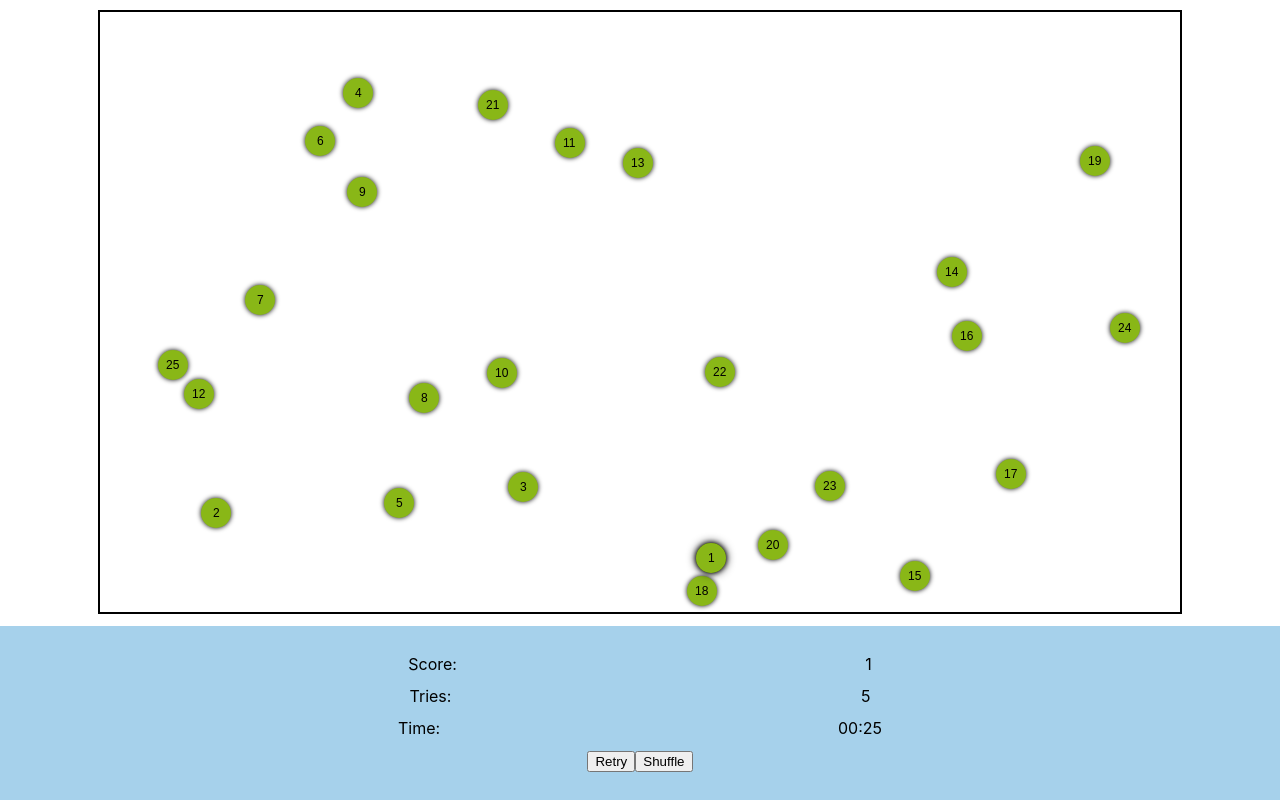
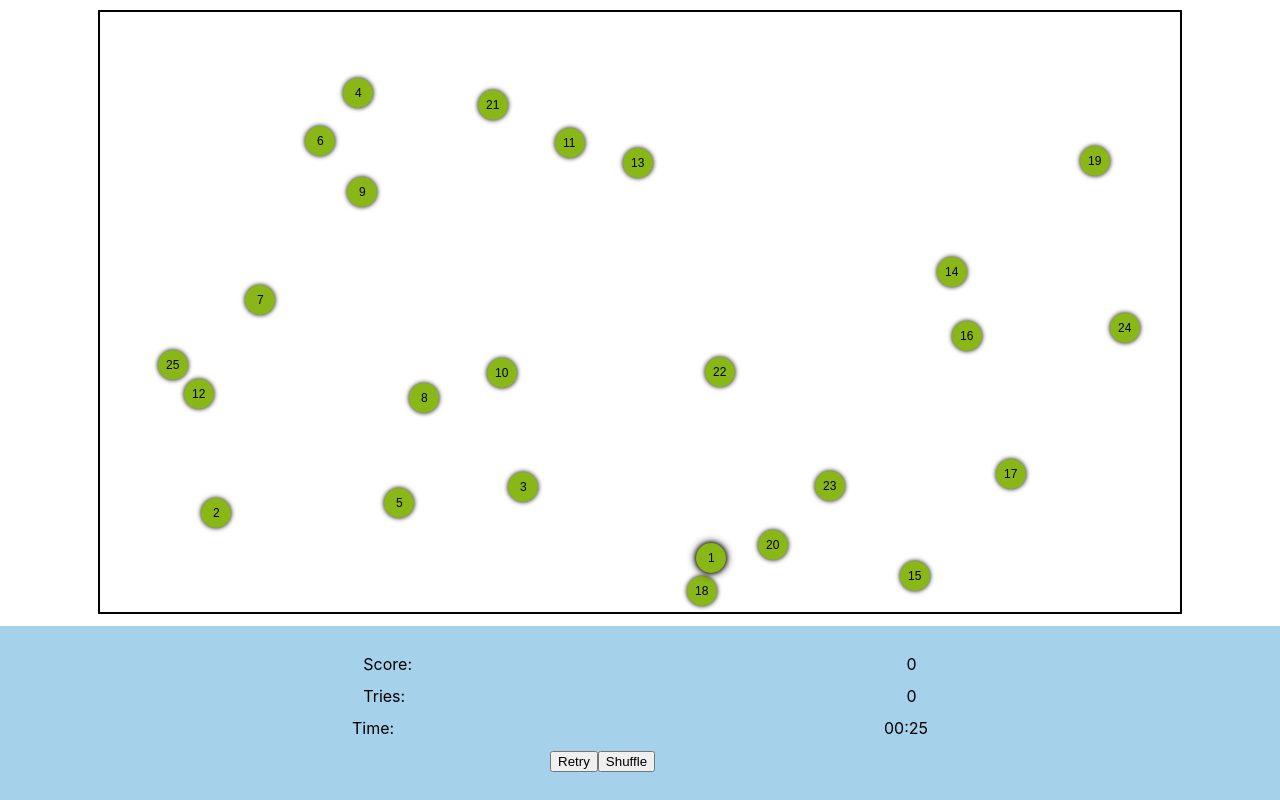
Before and after one commit to Aymen96/internship-cognition-test, a React (Create React App) app in the folder cognition-test-ui/: page / in a window 1280 px wide. Built offline with nearby package versions, Linux system fonts and the light colour scheme.

Commit message:
adding content to score board

```diff
--- a/cognition-test-ui/src/components/CognitionTest.js
+++ b/cognition-test-ui/src/components/CognitionTest.js
@@ -15,12 +15,15 @@ function CognitionTest({ canvasWidth, canvasHeight }) {
   const [dragX, setDragX] = useState(xs[0])
   const [dragY, setDragY] = useState(ys[0])
   const [isDragging, setIsDragging] = useState(false)
+  const [score, setScore] = useState(0)
+  const [tries, setTries] = useState(0)
 
   const handleDragStart = (e) => {
     setIsDragging(true)
   };
   const handleDragEnd = (e) => {
     setIsDragging(false)
+    setTries(tries + 1)
     // can't draw on previous point with kanva, increment with a very small number each time
     setDragX(dragX + 0.000001)
     setDragY(dragY + 0.000001)
@@ -97,7 +100,7 @@ function CognitionTest({ canvasWidth, canvasHeight }) {
             </Layer>
         </Stage>
       </div>
-      <ScoreBoard score={1} tries={5} time={"00:25"} />
+      <ScoreBoard score={score} tries={tries} time={"00:25"} />
     </>
   );
 }
--- a/cognition-test-ui/src/components/ScoreBoard.css
+++ b/cognition-test-ui/src/components/ScoreBoard.css
@@ -16,3 +16,8 @@
     justify-content: space-evenly;
     margin: 6px 0;
 }
+
+.ScoreBoard .row div:first-child {
+    min-width: 180px;
+    text-align: left;
+}
```
